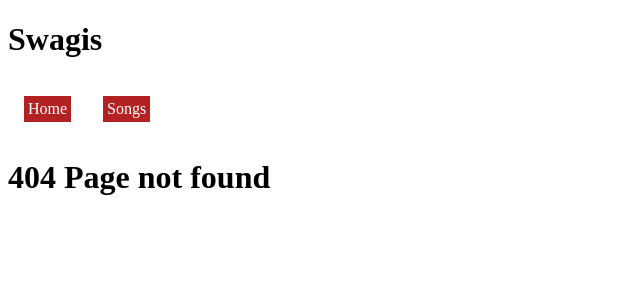
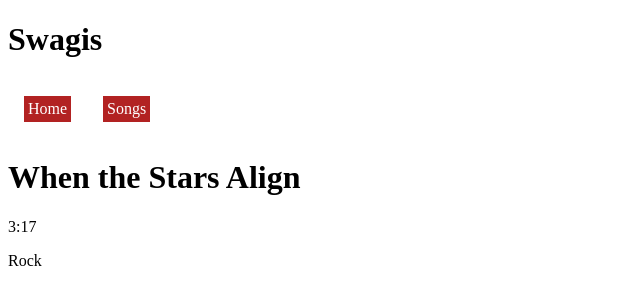
Before and after one commit to jesseilc123/phase-2-project, a React (Create React App) app: page /songslist/1 in a window 1280 px wide. Before the commit this address had no page. Shown: the top 304 px of the page, without its empty margins (0-640 px from the left). Built offline with nearby package versions, Linux system fonts and the light colour scheme; data requests are answered from the project's data file.

Commit message:
Added a more deatiled page for each song, working as intended

```diff
--- a/src/components/App.js
+++ b/src/components/App.js
@@ -15,7 +15,7 @@ function App() {
         <Route exact path="/songslist">
             <SongsList />
         </Route>
-        <Route exact path="/songs/:id">
+        <Route exact path="/songslist/:id">
             <SongDetail />
         </Route>
         <Route exact path="/">
--- a/src/components/SongDetail.js
+++ b/src/components/SongDetail.js
@@ -3,18 +3,25 @@ import { useParams } from "react-router-dom";
 
 function SongDetail () {
     const [indivSong, setIndivSong] = useState(null);
-    const params = useParams()
+    const { id } = useParams()
+
 
     useEffect(() => {
-        fetch(`http://localhost:3000/songs/1`)
+        fetch(`http://localhost:3000/songs/${id}`)
             .then(r => r.json())
             .then(data => setIndivSong(data))
-    }, [])
+    }, [id])
+
+    if(!indivSong) return <h1>loading...</h1>
 
     const {name, duration, genre } = indivSong
 
     return (
-        <div>{name}</div>
+        <div>
+            <h1>{name}</h1>
+            <p>{duration}</p>
+            <p>{genre}</p>
+        </div>
     );
 };
 
--- a/src/components/SongItem.js
+++ b/src/components/SongItem.js
@@ -1,13 +1,14 @@
 import React from "react";
+import { Link } from "react-router-dom/cjs/react-router-dom.min";
 
-function SongItem( {name, duration, genre} ){
+function SongItem( { id, name, duration, genre } ){
     console.log(name)
-
     return(
         <div>
             <h2>{name}</h2>
             <p>{genre}</p>
             <p>{duration}</p>
+            <Link to={`/songslist/${id}`}>See more</Link>
         </div>
     );
 };
--- a/src/components/SongsList.js
+++ b/src/components/SongsList.js
@@ -18,6 +18,7 @@ function SongsList() {
                 {songs.map((song) => (
                     <SongItem
                         key={song.id}
+                        id={song.id}
                         name={song.name}
                         duration={song.duration}
                         genre={song.genre}
```
